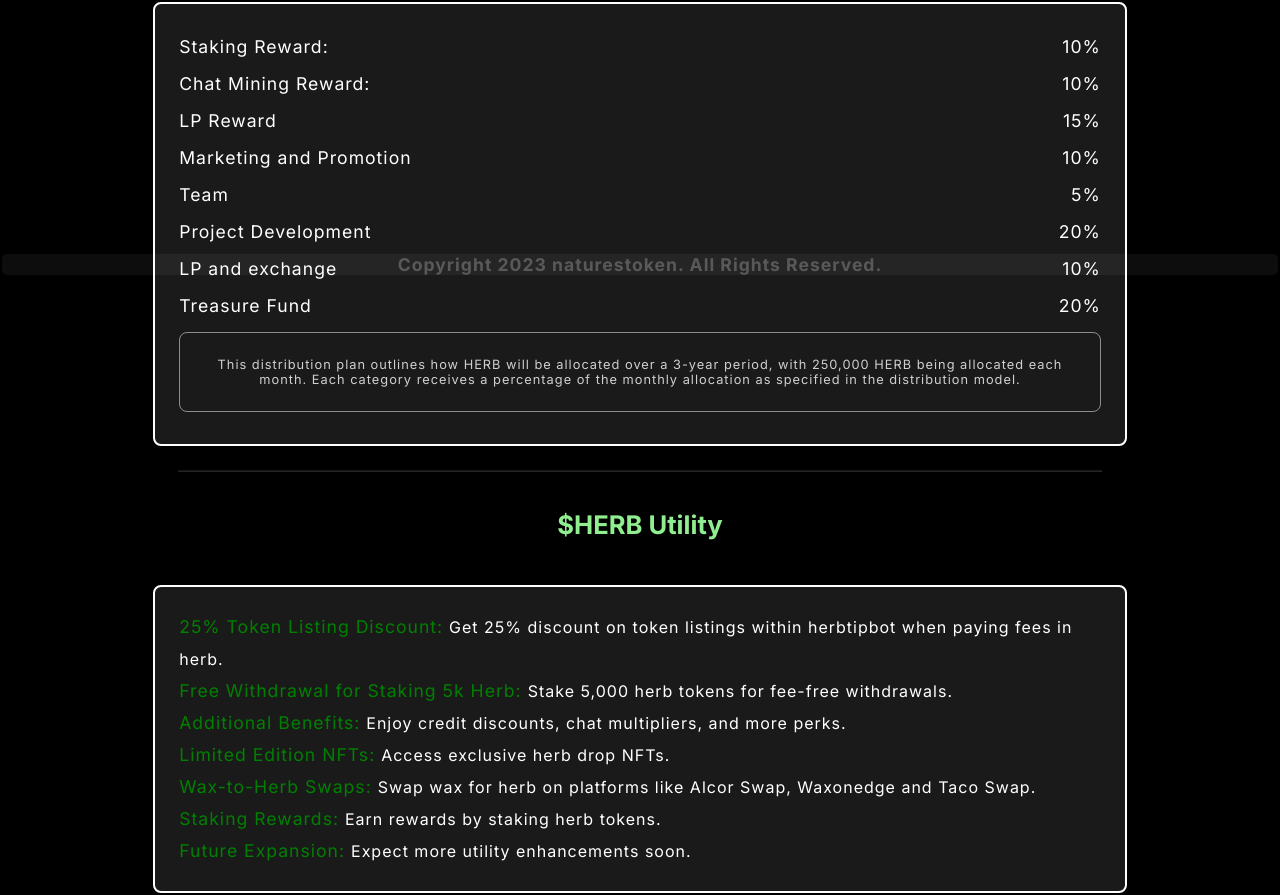
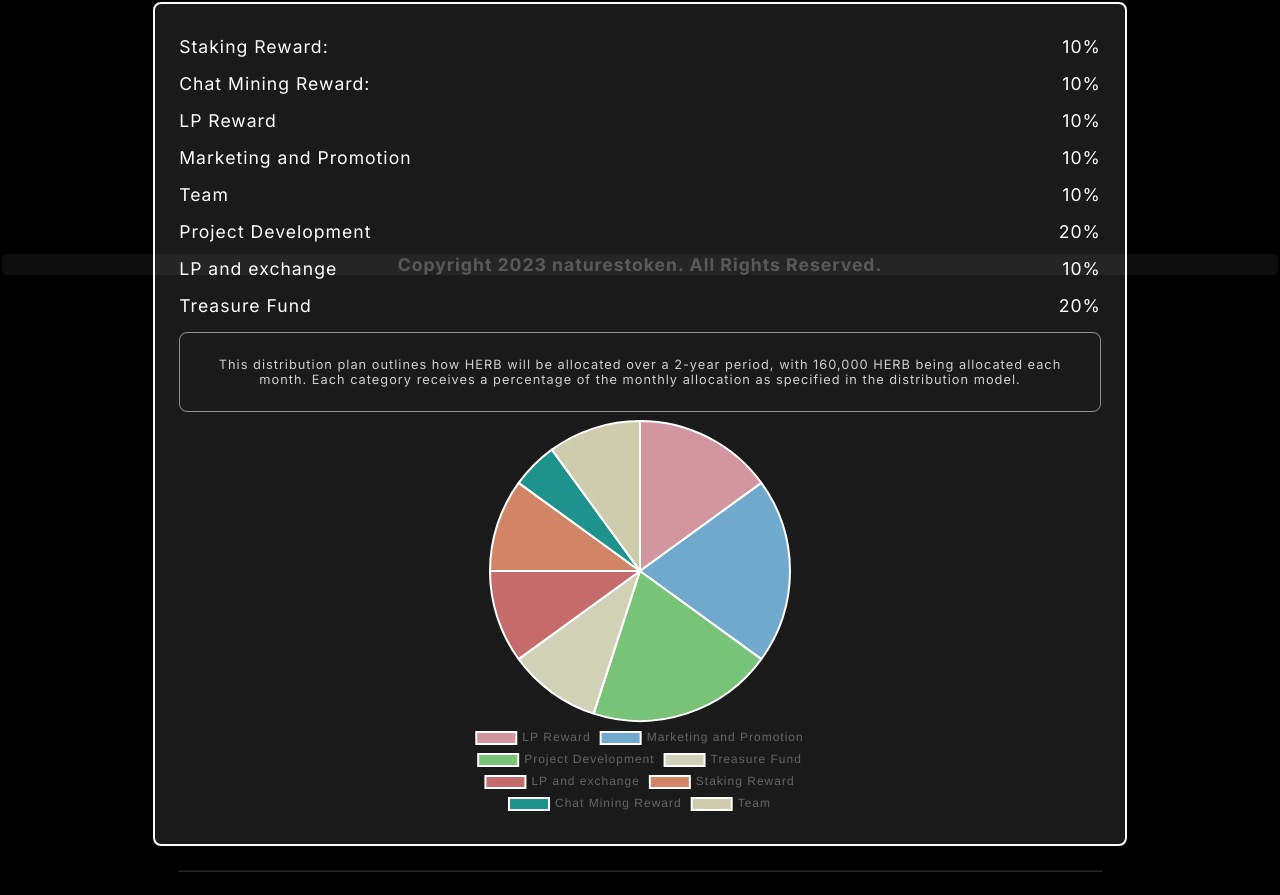
Before and after one commit to shaurya0410/herbstake, a Next.js app: page /tokenomics in a window 1280 px wide. Shown: the part 523-1418 px from the top of the page. Built offline with nearby package versions, Linux system fonts and the light colour scheme.

Commit message:
adding piechart

```diff
--- /dev/null
+++ b/app/components/PieChart.jsx
@@ -0,0 +1,69 @@
+import React from "react";
+import { Pie } from "react-chartjs-2";
+import {
+  Chart as ChartJS,
+  ArcElement,
+  Title,
+  Tooltip,
+  Legend,
+} from "chart.js";
+
+ChartJS.register(
+  ArcElement,
+  Title,
+  Tooltip,
+  Legend
+);
+
+const PieChart = () => {
+  const options = {
+    responsive:false,
+    plugins:{
+      legend:{
+        position:'bottom',
+      },
+      // title:{
+      //   display:true,
+      //   text:'$HERB Distribution Chart',
+      //   color:'lightgreen'
+      // },
+    }
+  };
+  const data = {
+    // data: {
+    labels: [
+      "LP Reward",
+      "Marketing and Promotion",
+      "Project Development",
+      "Treasure Fund",
+      "LP and exchange",
+      "Staking Reward",
+      "Chat Mining Reward",
+      "Team",
+    ],
+    // },
+    datasets: [
+      {
+        label: "allocation percentage",
+        data: [15, 20, 20, 10, 10, 10, 5, 10],
+        backgroundColor: [
+          "rgba(255, 182, 193, 0.8)",
+          "rgba(135, 206, 250, 0.8)",
+          "rgba(144, 238, 144, 0.8)",
+          "rgba(255, 255, 224, 0.8)",
+          "rgba(240, 128, 128, 0.8)",
+          "rgba(255, 160, 122, 0.8)",
+          "rgba(32, 178, 170, 0.8)",
+          "rgba(250, 250, 210, 0.8)",
+
+        ],
+        // borderColor: "rgba(54,162,235,1)",
+        hoverOffset: 4,
+      },
+    ],
+  };
+
+  return <Pie options={options} data={data} width={"400px"} height={"400px"} />;
+};
+
+export default PieChart;
--- a/app/tokenomics/page.js
+++ b/app/tokenomics/page.js
@@ -1,8 +1,13 @@
+'use client'
 import React from "react";
 import "./Tokenomics.css";
+import PieChart from "../components/PieChart";
+
 const Tokenomics = () => {
   return (
     <div id="tokenomics_box">
+      <div>
+      </div>
       <div className="table_outer_box">
         <h2>$HERB Tokenomics</h2>
         <div className="table_box">
@@ -38,7 +43,7 @@
           </div>
           <div>
             <span>LP Reward</span>
-            <span>15%</span>
+            <span>10%</span>
           </div>
           <div>
             <span>Marketing and Promotion</span>
@@ -46,7 +51,7 @@
           </div>
           <div>
             <span>Team</span>
-            <span>5%</span>
+            <span>10%</span>
           </div>
           <div>
             <span>Project Development</span>
@@ -60,7 +65,13 @@
             <span>Treasure Fund</span>
             <span>20%</span>
           </div>
-          <small className="token_distribution_note">This distribution plan outlines how HERB will be allocated over a 3-year period, with 250,000 HERB being allocated each month. Each category receives a percentage of the monthly allocation as specified in the distribution model.</small>
+          <small className="token_distribution_note">
+            This distribution plan outlines how HERB will be allocated over a
+            2-year period, with 160,000 HERB being allocated each month. Each
+            category receives a percentage of the monthly allocation as
+            specified in the distribution model.
+          </small>
+       <PieChart/>
         </div>
         <hr style={{ width: "80%", opacity: "0.15" }} />
       </div>
@@ -72,7 +83,8 @@
             <span className="utility_heading">
               25% Token Listing Discount:{" "}
             </span>
-            Get 25% discount on token listings within herbtipbot when paying fees in herb.
+            Get 25% discount on token listings within herbtipbot when paying
+            fees in herb.
           </li>
           <li>
             <span className="utility_heading">
--- a/package.json
+++ b/package.json
@@ -12,8 +12,10 @@
     "@waxio/waxjs": "^1.7.1",
     "anchor-link": "^3.5.1",
     "anchor-link-browser-transport": "^3.5.1",
+    "chart.js": "^4.4.3",
     "next": "14.1.4",
     "react": "^18",
+    "react-chartjs-2": "^5.2.0",
     "react-dom": "^18"
   },
   "devDependencies": {
```
Also changed, not shown: 1 other file (tests, documents, lock files or other folders).
